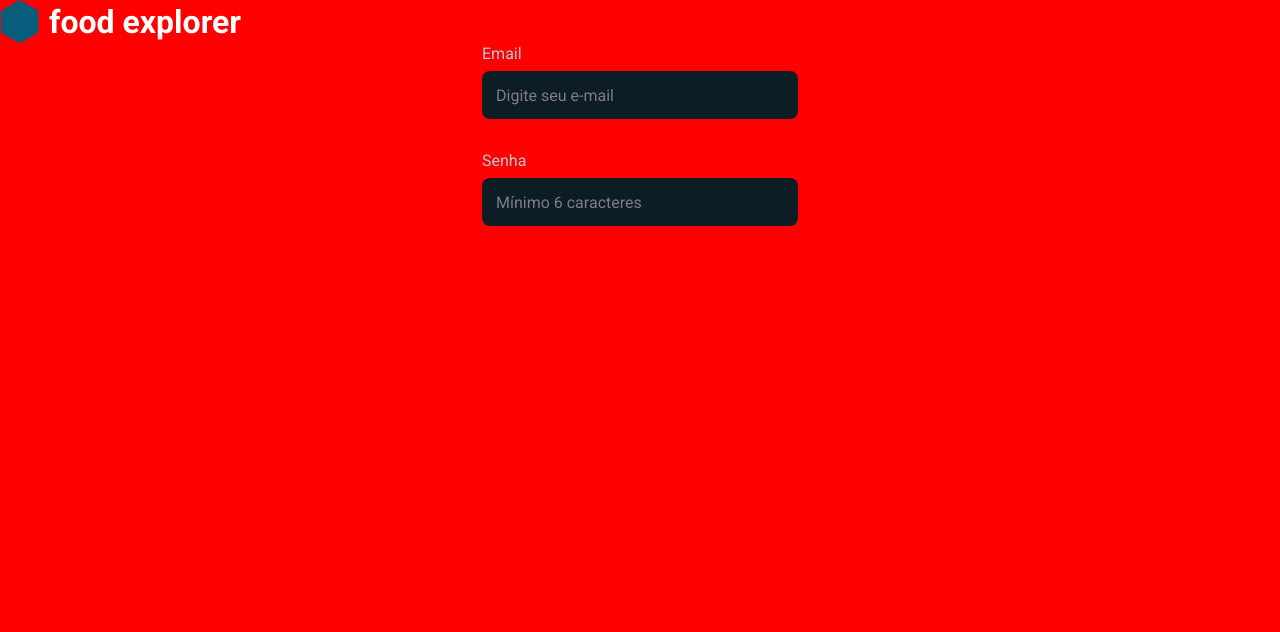
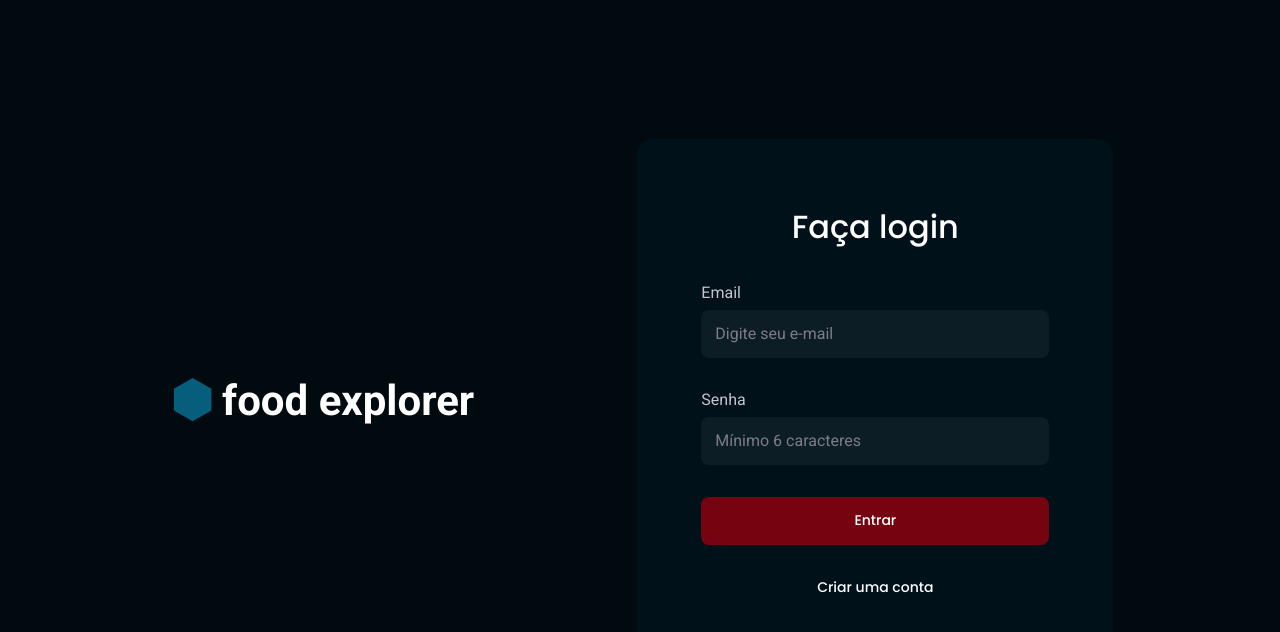
Before and after one commit to dionedev/Food_Explorer_FrontEnd, a React (Vite) app: page / in a window 1280 px wide. Shown: the top 632 px of the page. Built offline with nearby package versions, Linux system fonts and the light colour scheme.

Commit message:
feat: adjustments and finalization of the login page

```diff
--- a/src/components/Input/styles.js
+++ b/src/components/Input/styles.js
@@ -4,7 +4,6 @@ export const Container = styled.div`
   width: 100%;
   display: flex;
   flex-direction: column;
-  margin-bottom: 3.2rem;
   gap: 0.8rem;
 
   > label {
--- a/src/components/LinkButton/styles.js
+++ b/src/components/LinkButton/styles.js
@@ -7,7 +7,6 @@ export const Container = styled.div`
     display: flex;
     justify-content: center;
     align-items: center;
-    margin-top: 3.2rem;
     color: ${({ theme }) => theme.colors.light_100};
     font-size: 1.4rem;
   }
--- a/src/components/Logo/styles.js
+++ b/src/components/Logo/styles.js
@@ -3,6 +3,7 @@ import styled from "styled-components"
 export const Container = styled.div`
   width: 100%;
   display: flex;
+  justify-content: center;
   align-items: center;
   gap: 1rem;
 `
--- a/src/pages/SignIn/index.jsx
+++ b/src/pages/SignIn/index.jsx
@@ -1,3 +1,5 @@
+import { Button } from "../../components/Button"
+import { LinkButton } from "../../components/LinkButton"
 import { Input } from "../../components/Input"
 import { Logo } from "../../components/Logo"
 import { Container, Form } from "./styles"
@@ -8,6 +10,8 @@ export function SignIn() {
       <Logo />
 
       <Form>
+        <h2>Faça login</h2>
+
         <Input
           title="Email"
           type="email"
@@ -19,6 +23,14 @@ export function SignIn() {
           type="password"
           placeholder="Mínimo 6 caracteres"
         />
+
+        <Button title="Entrar" />
+
+        <LinkButton
+          title="Criar uma conta"
+          href="#"
+          target="_blank"
+        />
       </Form>
     </Container>
   )
--- a/src/pages/SignIn/styles.js
+++ b/src/pages/SignIn/styles.js
@@ -5,15 +5,55 @@ export const Container = styled.div`
   height: 100vh;
   display: flex;
   flex-direction: column;
+  justify-content: center;
+  align-items: center;
+  padding: 0 2rem;
 
+  > div {
+    margin-bottom: 7.3rem;
 
-  @media (min-width: 700px) {
-    background: red;
+    h1 {
+      font-size: clamp(3.2rem, 1rem + 5vw, 4.2rem);
+    }
+  }
+
+  @media (min-width: 768px) {
+    flex-direction: row;
+    justify-content: space-evenly;
+
+    > div {
+      width: 32.4rem;
+      margin-bottom: 0;
+      padding-right: 1rem;
+
+      h1 {
+        font-size: clamp(3.2rem, 0.8rem + 3vw, 4.2rem);
+      }
+    }
   }
 `
 export const Form = styled.form`
   width: 100%;
   max-width: 31.6rem;
-  margin: 0 auto;
+  display: flex;
+  flex-direction: column;
+  gap: 3.2rem;
 
+  > h2 {
+    display: none;
+  }
+
+  @media (min-width: 768px) {
+    max-width: 47.6rem;
+    padding: 6.4rem;
+    background-color: ${({ theme }) => theme.colors.dark_700};
+    border-radius: 1.6rem;
+
+    > h2 {
+    display: block;
+    text-align: center;
+    font-size: 3.2rem;
+    /* font-family: 'Poppins'; */
+  }
+}
 `
--- a/src/styles/global.js
+++ b/src/styles/global.js
@@ -19,7 +19,7 @@ export default createGlobalStyle`
 
   body, input, button, textarea {
     font-family: 'Roboto', sans-serif;
-    font-size: 16px;
+    font-size: 1.6rem;
     outline: none;
   }
 
@@ -27,7 +27,17 @@ export default createGlobalStyle`
     text-decoration: none;
   }
 
+  h2, legend, button, a {
+    font-family: 'Poppins', sans-serif;
+    font-weight: 500;
+  }
+
   button, a {
     cursor: pointer;
+    transition: filter(0.2s);
+  }
+
+  button:hover, a:hover {
+    filter: brightness(0.9);
   }
 `
```
